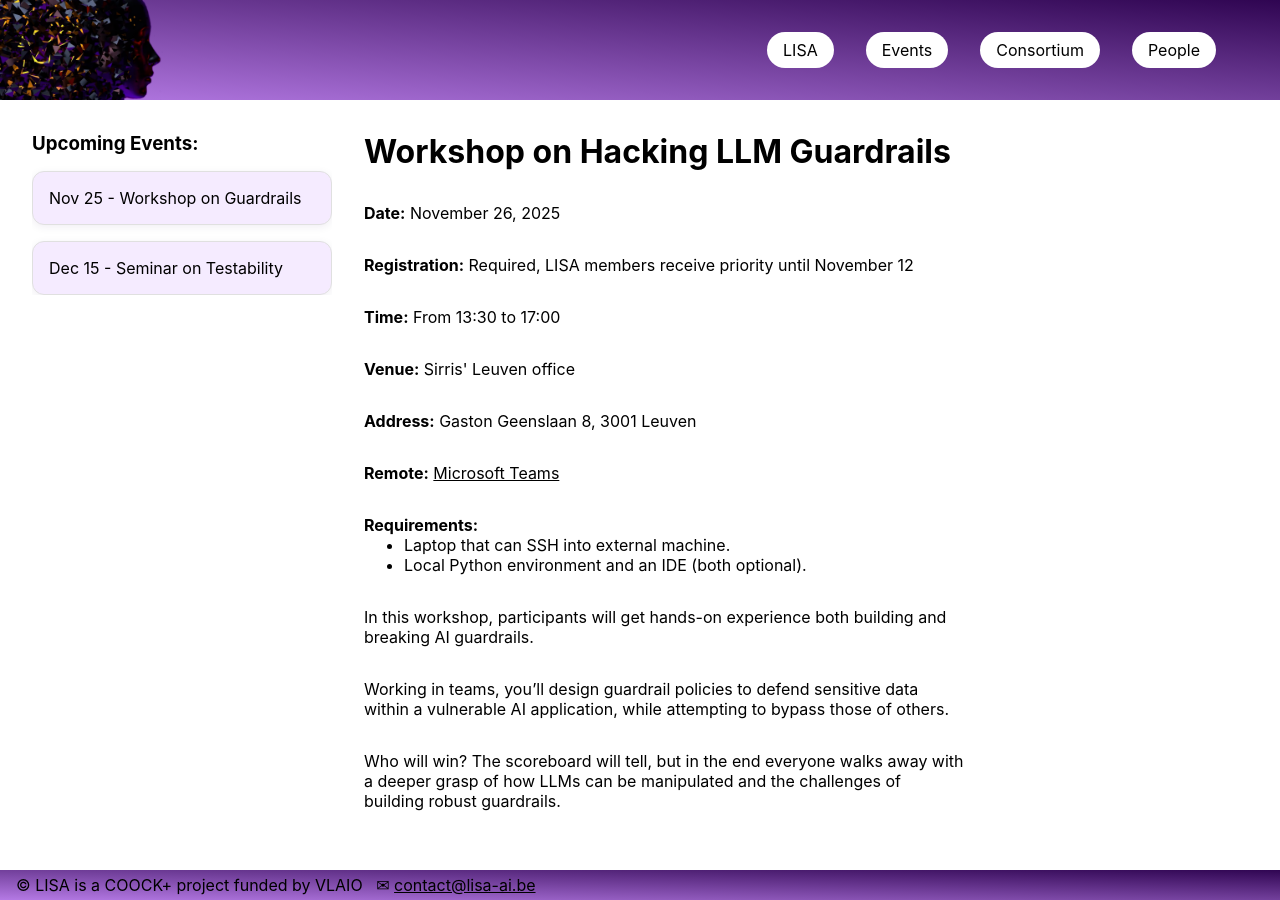
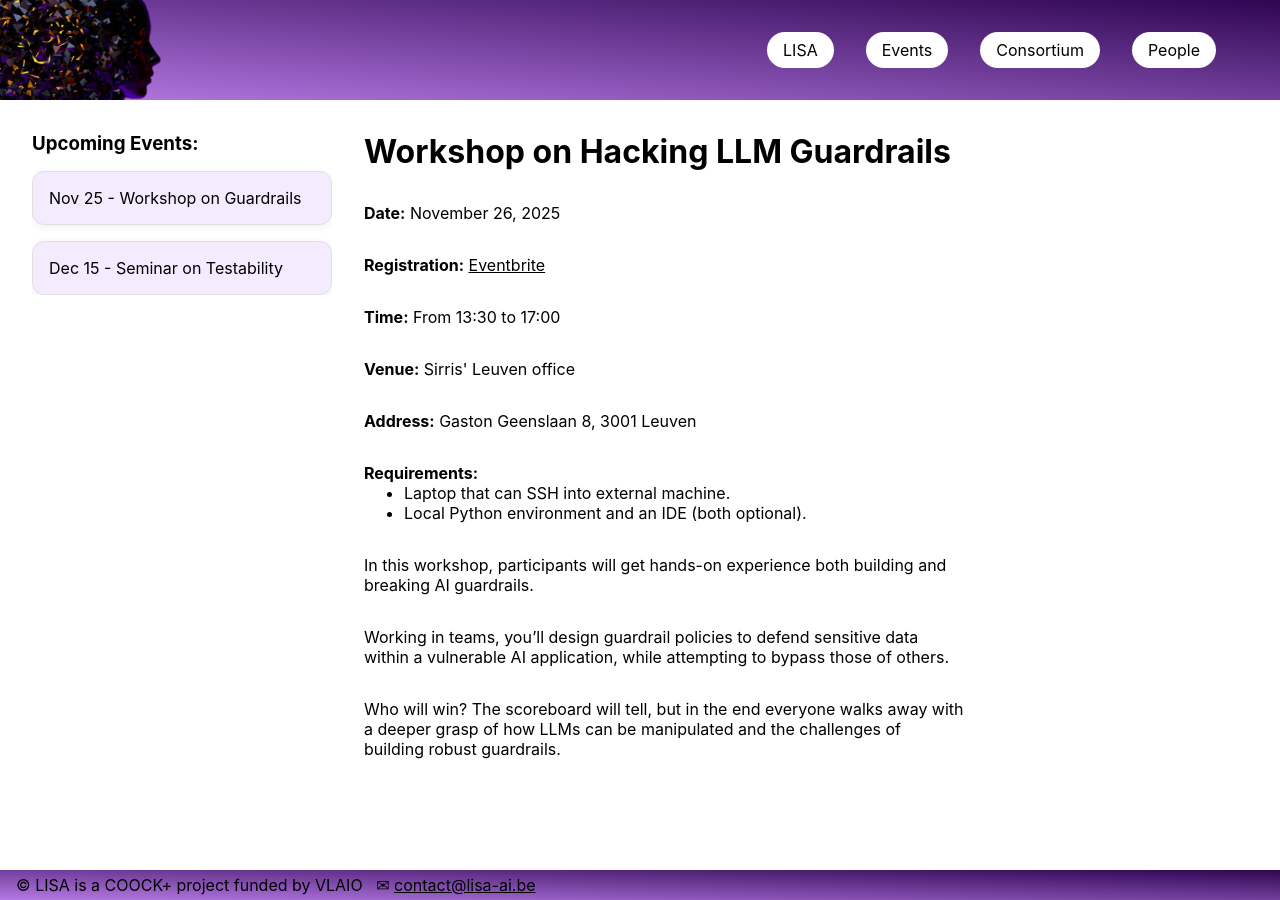
Before and after one commit to sirris-be/lisa, a Jekyll site: the page built from docs/_events/2025-11-26-guardrails-workshop.html, in a window 1280 px wide. Built offline with Jekyll 4.4.1, drawn with Linux system fonts in a browser that asks for light colours.

Commit message:
remove team link from workshop + add eventbrite registration

```diff
--- a/docs/_events/2025-11-26-guardrails-workshop.html
+++ b/docs/_events/2025-11-26-guardrails-workshop.html
@@ -8,10 +8,7 @@ time:
 venue:
   name: Sirris' Leuven office
   address: Gaston Geenslaan 8, 3001 Leuven
-remote:
-  name: Microsoft Teams
-  link: https://teams.microsoft.com/l/meetup-join/19%3ameeting_NGUzZTc1MGUtMDkyZi00ZjIxLTk3MzQtNDc0OTAxMTBhMzNh%40thread.v2/0?context=%7b%22Tid%22%3a%22d4c1d712-e8c2-4fdf-abce-18805891b5b0%22%2c%22Oid%22%3a%22b131c3f0-f2ad-4966-9bd8-2e41122d59c3%22%7d
-registration: Required, LISA members receive priority until November 12
+registration: <a href="https://eur03.safelinks.protection.outlook.com/?url=https%3A%2F%2Fwww.eventbrite.be%2Fe%2Fworkshop-on-hacking-llm-guardrails-tickets-1967625848881&data=05%7C02%7Claurent.christophe%40sirris.be%7Cfd14f89808b7482b9a8708de2067fbab%7Cd4c1d712e8c24fdfabce18805891b5b0%7C1%7C0%7C638983828150946725%7CUnknown%7CTWFpbGZsb3d8eyJFbXB0eU1hcGkiOnRydWUsIlYiOiIwLjAuMDAwMCIsIlAiOiJXaW4zMiIsIkFOIjoiTWFpbCIsIldUIjoyfQ%3D%3D%7C0%7C%7C%7C&sdata=yfoGE64nce9CIK3Z3caNeYhZ2kJGOdMMywgd6kBB%2Fig%3D&reserved=0">Eventbrite</a>
 requirements:
   - Laptop that can SSH into external machine.
   - Local Python environment and an IDE (both optional).
```
